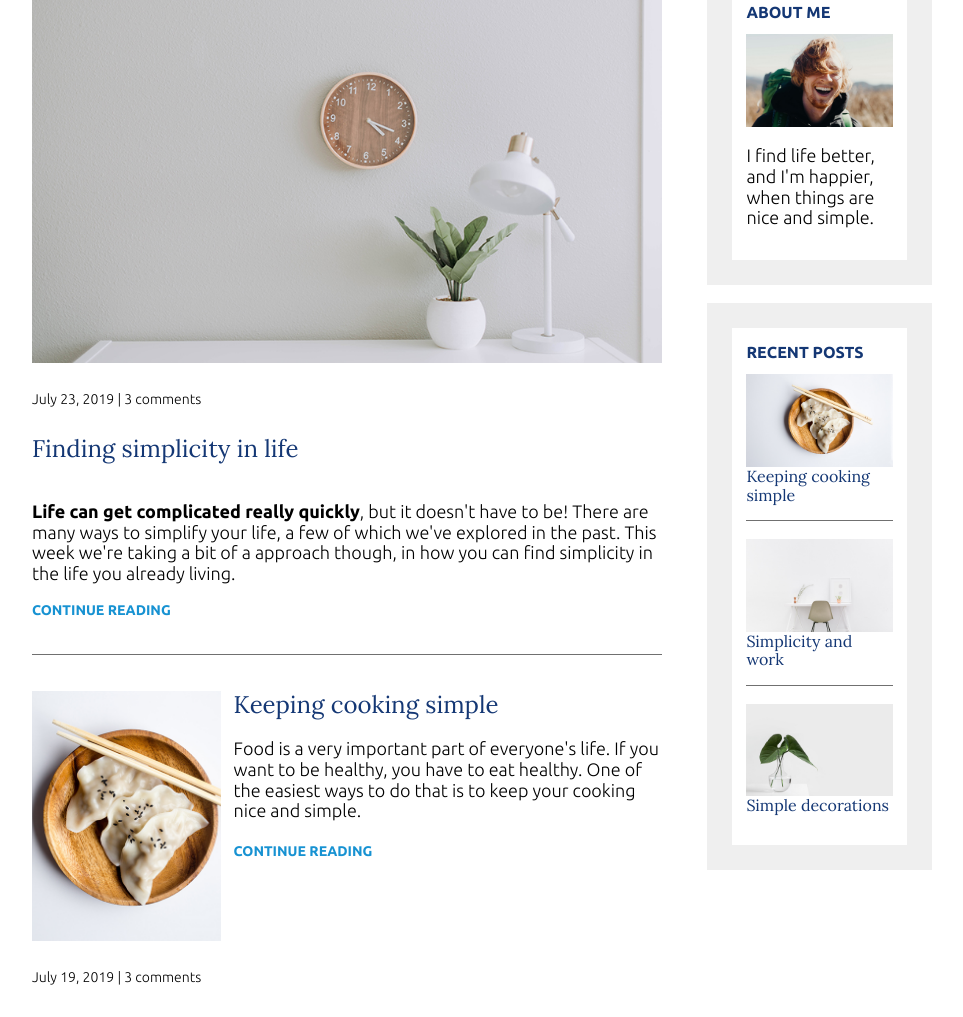
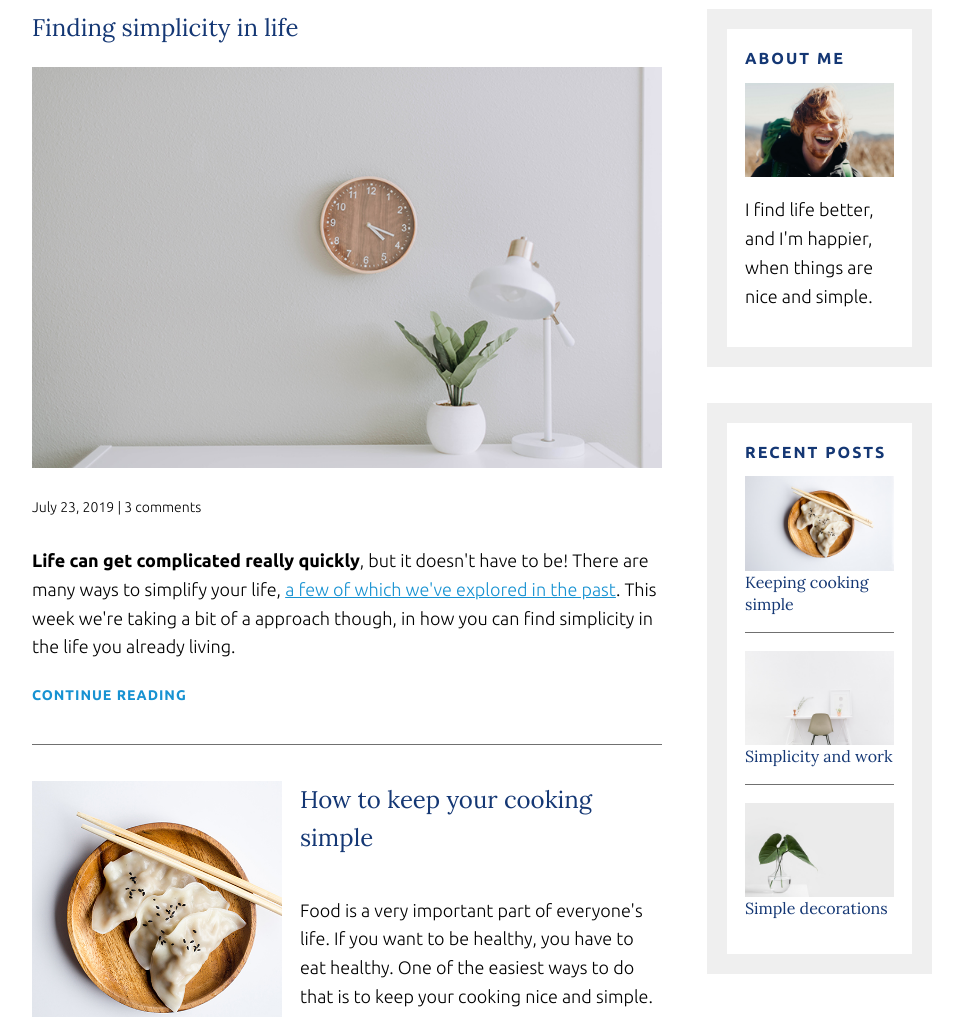
Before and after one commit to AhmedNagii/Responsiveness, a plain HTML site: page index.html in a window 1280 px wide. Shown: the part 252-1269 px from the top of the page, without its empty margins (158-1121 px from the left). Drawn offline with nearby package versions, Linux system fonts and the light colour scheme.

Commit message:
update to grid instead of flex

```diff
--- a/css/styles.css
+++ b/css/styles.css
@@ -9,11 +9,19 @@ body {
     font-family: 'Ubuntu', sans-serif;
     font-size: 1.125rem;
     font-weight: 300;
+    line-height: 1.6;
 }
 
 img {
     max-width: 100%;
     display: block;
+}
+
+.image-full {
+    max-height: 300px;
+    width: 100%;
+    object-fit: cover;
+    margin-bottom: 2em;
 }
 
 /* =================
@@ -37,6 +45,7 @@ h1 {
 h3 {
     color: #1792d2;
 }
+
 a {
     color: #1792d2;
 }
@@ -56,6 +65,7 @@ strong {
     color: #1792d2;
     font-size: .75rem;
     margin: 0;
+    text-transform: uppercase;
 }
 
 .article-title {
@@ -71,6 +81,8 @@ strong {
     color: #1792d2;
     text-decoration: none;
     font-weight: 700;
+    text-transform: uppercase;
+    letter-spacing: 1px;
 }
 
 .article-read-more:hover,
@@ -83,19 +95,23 @@ strong {
     margin: 2em 0;
 }
 
+.widget-title,
+.widget-recent-post-title {
+    font-size: 1rem;
+    line-height: 1.4;
+}
 
-.widget-title ,
-    .widget-recent-post-title {
-        font-size: 1rem;
-    }
 .widget-title {
     font-family: 'Ubuntu', sans-serif;
     font-weight: 700;
+    letter-spacing: 2px;
 }
 
 .widget-recent-post-title {
     color: #143774;
 }
+
+
 /* =================
 Layout
 ================= */
@@ -116,24 +132,21 @@ header {
     background: #f8f8f8;
     padding: 2em 0;
     text-align: center;
-    margin-bottom: 2em;
+    margin-bottom: 3em;
 }
 
-footer{
-    background: #143774;
+footer {
+    background:#143774;
     color: white;
     text-align: center;
     padding: 3em 0;
 }
 
-.full-image{
-    max-height: 300px;
-    width: 100%;
-    object-fit: cover;
-    margin-bottom: 1em;
-}
+@media (min-width: 675px) {
+    header {
+        text-align: left;
+    }
 
-@media (min-width: 675px) {
     .container-flex {
         flex-direction: row;
     }
@@ -166,6 +179,8 @@ nav a {
     text-decoration: none;
     color: #707070;
     font-weight: 700;
+    text-transform: uppercase;
+    letter-spacing: 1px;
     padding: .25em 0;
 }
 
@@ -201,79 +216,74 @@ nav a:focus {
 }
 
 .article-recent {
-    display: flex;
-    flex-direction: column;
     margin-bottom: 2em;
+    display: grid;
+    grid-template-columns: 1fr min-content;
+    grid-gap: 0 1em;
+    grid-template-areas:
+        "image image"
+        "title date"
+        "body body"
+        "read-more .";
 }
 
-.article-recent-main {
-    order: 2;
+.article-image     { grid-area: image }
+.article-title     { grid-area: title }
+.article-body      { grid-area: body }
+.article-read-more { grid-area: read-more }
+
+
+.article-info {
+    grid-area: date;
+    justify-self: end;
 }
 
-.article-recent-secondary {
-    order: 1;
+.article-title,
+.article-info{
+    align-self: baseline;
 }
 
 @media (min-width: 675px) {
     .article-recent {
-        flex-direction: row;
-        justify-content: space-between;
+        grid-template-columns: minmax(100px,250px) minmax( 350px,1fr) ;
+        grid-template-areas:
+            "image title"
+            "image body"
+            "image read-more"
+            "date .";
+    }
+    .article-image {
+        width: 100%;
+        height: 100%;
+        object-fit: cover;
     }
 
-    .article-recent-main {
-        width: 68%;
+    .article-info {
 
-    }
-
-    .article-recent-secondary {
-        width: 30%;
-
-    }
-    .article-featured {
-        display: flex;
-        flex-direction: column;
-    }
-
-    .article-image {
-        order: -2;
-    }
-    .article-image {
-        order: -2;
-        min-height: 250px;
-        object-fit: cover;
-        /* object-position: left; */
-    }
-    .article-info {
-         order: -1;
+        justify-self: start;
     }
 }
-
 
 /* widgets */
 
 .sidebar-widget {
-    border: 1.4em #efefef solid;
-    padding: 0.8em;
-    margin-bottom: 1em;
-}
-
-.widget-recent-post{
-    display: flex;
-    flex-direction: column;
+    border: 20px solid #efefef;
+    margin-bottom: 2em;
+    padding: 1em;
 }
 
 .widget-recent-post {
     display: flex;
     flex-direction: column;
-    border-bottom: solid 1px #707070;
+    border-bottom: 1px solid #707070;
     margin-bottom: 1em;
 }
-
 
 .widget-recent-post:last-child {
     border: 0;
     margin: 0;
 }
+
 .widget-image {
     order: -1;
 }
--- a/index.html
+++ b/index.html
@@ -35,60 +35,37 @@
 
             <article class="article-featured">
                 <h2 class="article-title">Finding simplicity in life</h2>
-                <img src="img/life.jpg" alt="simple white desk on a white wall with a plant on the far right side"
-                    class="article-image">
+                <img src="img/life.jpg" alt="simple white desk on a white wall with a plant on the far right side" class="article-image">
                 <p class="article-info">July 23, 2019 | 3 comments</p>
-                <p class="article-body"><strong>Life can get complicated really quickly</strong>, but it doesn't have to
-                    be! There are many ways to simplify your life, a few of which we've explored in the past. This week
-                    we're taking a bit of a approach though, in how you can find simplicity in the life you already
-                    living.</p>
-                <a href="#" class="article-read-more">CONTINUE READING</a>
+                <p class="article-body"><strong>Life can get complicated really quickly</strong>, but it doesn't have to be! There are many ways to simplify your life, <a href="#">a few of which we've explored in the past</a>. This week we're taking a bit of a approach though, in how you can find simplicity in the life you already living.</p>
+                <a href="#" class="article-read-more">Continue reading</a>
             </article>
 
             <article class="article-recent">
-                <div class="article-recent-main">
-                    <h2 class="article-title">Keeping cooking simple </h2>
-                    <p class="article-body">Food is a very important part of everyone's life. If you want to be healthy,
-                        you have to eat healthy. One of the easiest ways to do that is to keep your cooking nice and
-                        simple.</p>
+                <h2 class="article-title">How to keep your cooking simple </h2>
+                <p class="article-body">Food is a very important part of everyone's life. If you want to be healthy, you have to eat healthy. One of the easiest ways to do that is to keep your cooking nice and simple.</p>
                 <a href="#" class="article-read-more">CONTINUE READING</a>
-                </div>
-                <div class="article-recent-secondary">
                 <img src="img/food.jpg" alt="two dumplings on a wood plate with chopsticks" class="article-image">
                 <p class="article-info">July 19, 2019 | 3 comments</p>
-                </div>
             </article>
 
             <article class="article-recent">
-                <div class="article-recent-main">
                 <h2 class="article-title">Simplicity and work </h2>
-                    <p class="article-body">Work is often a major source of stress. People get frustrated, it ruins
-                        their relationship with others and it leads to burnout. By keeping your work life as simple as
-                        possible, it will help balance everything out.</p>
+                <p class="article-body">Work is often a major source of stress. People get frustrated, it ruins their relationship with others and it leads to burnout. By keeping your work life as simple as possible, it will help balance everything out.</p>
                 <a href="#" class="article-read-more">CONTINUE READING</a>
-                </div>
-                <div class="article-recent-secondary">
-                    <img src="img/work.jpg" alt="a chair white chair at a white desk on a white wall"
-                        class="article-image">
+                <img src="img/work.jpg" alt="a chair white chair at a white desk on a white wall" class="article-image">
                 <p class="article-info">July 12, 2019 | 3 comments</p>
-                </div>
             </article>
 
             <article class="article-recent">
-                <div class="article-recent-main">
                 <h2 class="article-title">Simple decorations</h2>
-                    <p class="article-body">A home isn't a home until you've decorated a little. People either don't
-                        decorate, or they go overboard and it doesn't have the impact they were hoping for. Staying
-                        simple will help draw the eye where you want it to and make things pop like never before.</p>
+                <p class="article-body">A home isn't a home until you've decorated a little. People either don't decorate, or they go overboard and it doesn't have the impact they were hoping for. Staying simple will help draw the eye where you want it to and make things pop like never before.</p>
                 <a href="#" class="article-read-more">CONTINUE READING</a>
-                </div>
-                <div class="article-recent-secondary">
-                    <img src="img/deco.jpg" alt="a green plant in a clear, round vase with water in it"
-                        class="article-image">
+                <img src="img/deco.jpg" alt="a green plant in a clear, round vase with water in it" class="article-image">
                 <p class="article-info">July 3, 2019 | 3 comments</p>
-                </div>
             </article>
         </main>
+
         <aside class="sidebar">
 
             <div class="sidebar-widget">
```
Lines whose indentation alone changed are shown as unchanged.
